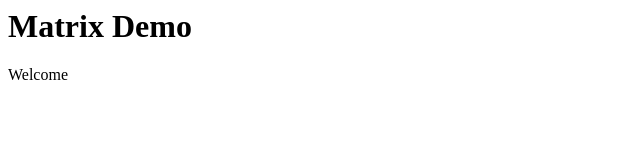
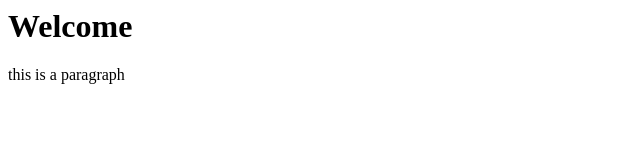
Before and after one commit to ElnurKhalilov1995/matrix-demo, a plain HTML site: page index.html in a window 1280 px wide. Shown: the whole page, without its empty margins (0-640 px from the left). Drawn offline with Linux system fonts and the light colour scheme.

Commit message:
changed title

```diff
--- a/index.html
+++ b/index.html
@@ -3,8 +3,9 @@
     <title>Matrix Title</title>
 </head>
 <body>
-    <h1>Matrix Demo</h1>
-     <p>Welcome</p>
+   <h1>Welcome</h1>
+   <p>this is a paragraph</p>
+
 
 </body>
 </html>
```
